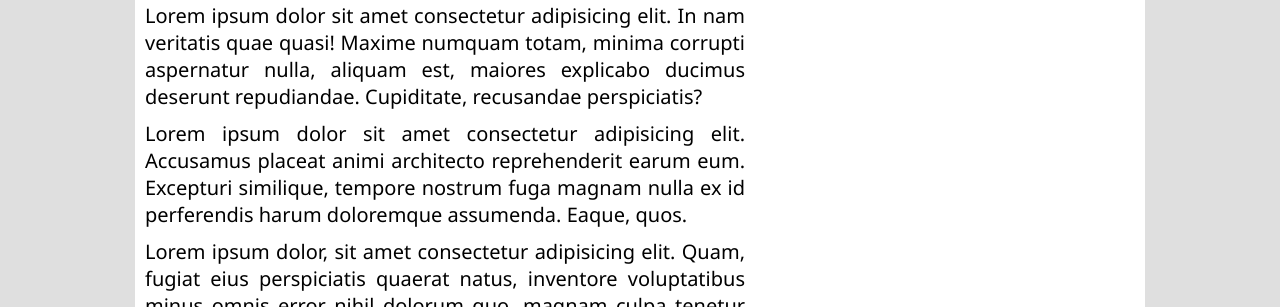
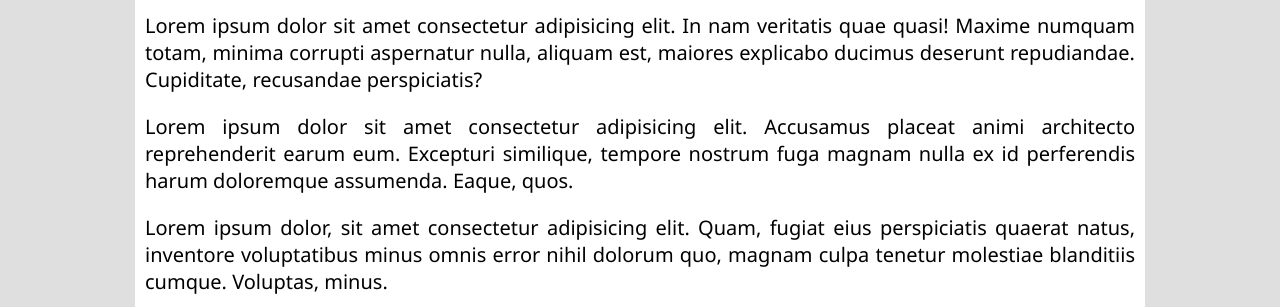
Before and after one commit to MarwinSoares/ana-bela, a plain HTML site: page index.html in a window 1280 px wide. Shown: the part 482-789 px from the top of the page. Drawn offline with Linux system fonts and the light colour scheme.

Commit message:
Update style.css

```diff
--- a/style.css
+++ b/style.css
@@ -44,10 +44,10 @@ h2.osso{
 }
 
 p.ossos{
+    margin: 10px 0px;
     font-size: 20px;
     font-family: 'Segoe UI', Tahoma, Geneva, Verdana, sans-serif;
     padding: 5px;
-    width: 600px;
     text-align: justify;
 }
 p.login{
@@ -77,7 +77,7 @@ input#enter{
     display: block;
 
 }
-@media(max-width:600px){
+/*@media(max-width:600px){
     header.cabeça{
         width: 450px;
      }
@@ -93,4 +93,4 @@ input#enter{
 
     }
 
-}
+}*/
```
